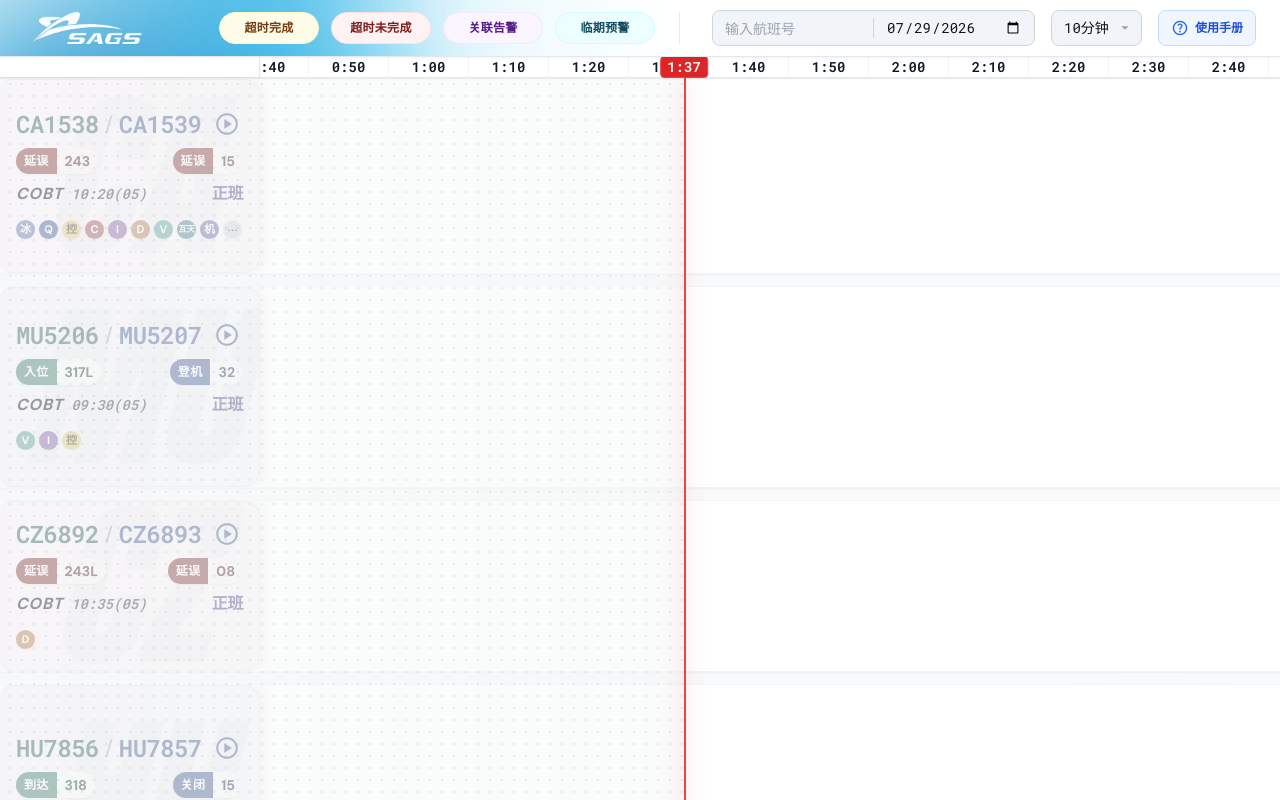
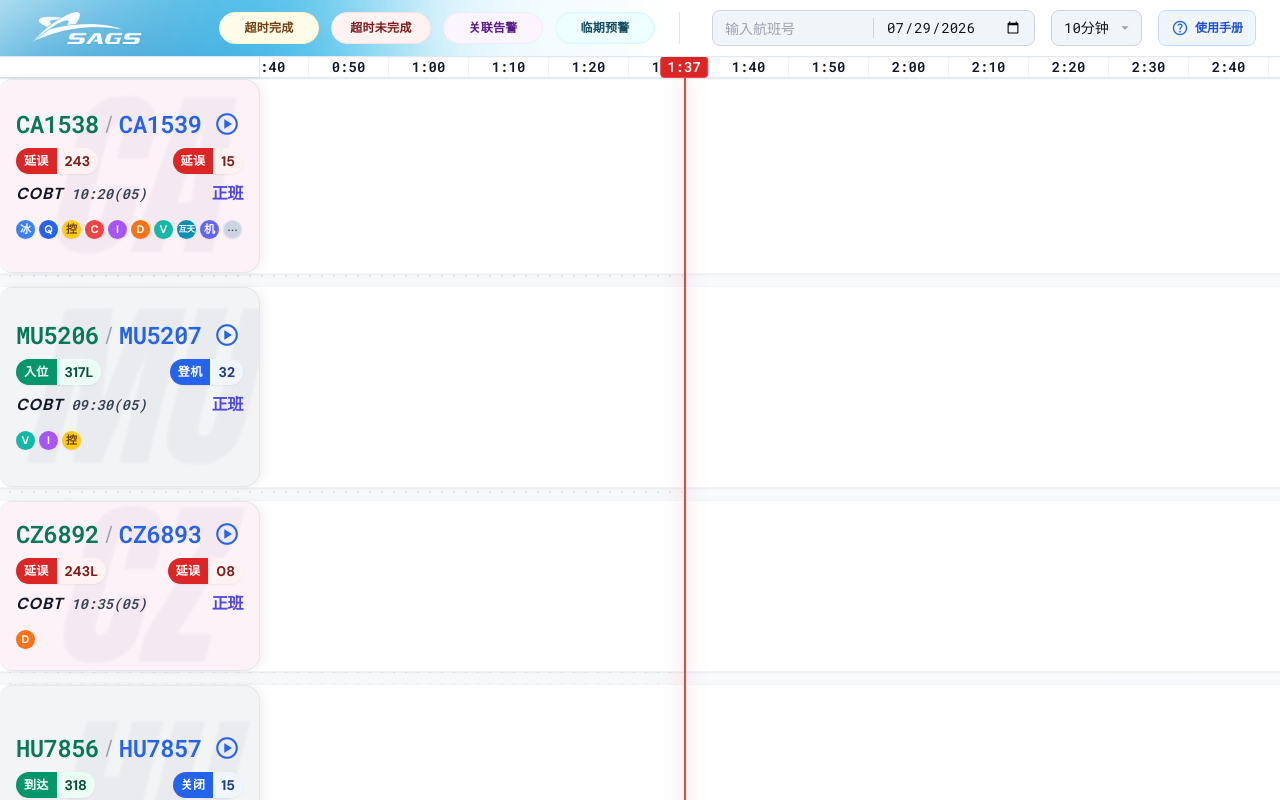
Before and after one commit to fwilyair/flight-ops-center, a React (Vite) app: page / in a window 1280 px wide. Built offline with nearby package versions, Linux system fonts and the light colour scheme.

Commit message:
fix(perf): remove contentVisibility to fix CSS stacking and backdrop-filter flashing on port 5174

```diff
--- a/App.tsx
+++ b/App.tsx
@@ -272,7 +272,7 @@ const App: React.FC = () => {
 
               {/* Past Time Shade (Left of Current Time) - Tech Dot Pattern */}
               <div
-                className="absolute top-0 bottom-0 z-10 pointer-events-none"
+                className="absolute top-0 bottom-0 z-0 pointer-events-none"
                 style={{
                   left: '260px',
                   width: `${currentTimePx}px`,
@@ -287,7 +287,7 @@ const App: React.FC = () => {
                 }}
               ></div>
               <div
-                className="absolute top-0 bottom-0 z-10 pointer-events-none dark:hidden"
+                className="absolute top-0 bottom-0 z-0 pointer-events-none dark:hidden"
                 style={{
                   left: '260px',
                   width: `${currentTimePx}px`,
--- a/components/GanttRow.tsx
+++ b/components/GanttRow.tsx
@@ -792,9 +792,7 @@ const GanttRowInner: React.FC<GanttRowProps> = ({ flight, timeScale, currentTime
             className="flex group transition-all duration-200 relative mb-3 rounded-xl shadow-sm hover:shadow-md border border-slate-100"
             style={{
                 height: `${rowHeight}px`,
-                background: '#ffffff', // Pure white card background
-                contentVisibility: 'auto',
-                containIntrinsicSize: `1px ${rowHeight}px`
+                background: '#ffffff' // Pure white card background
             }}
         >
 
```
